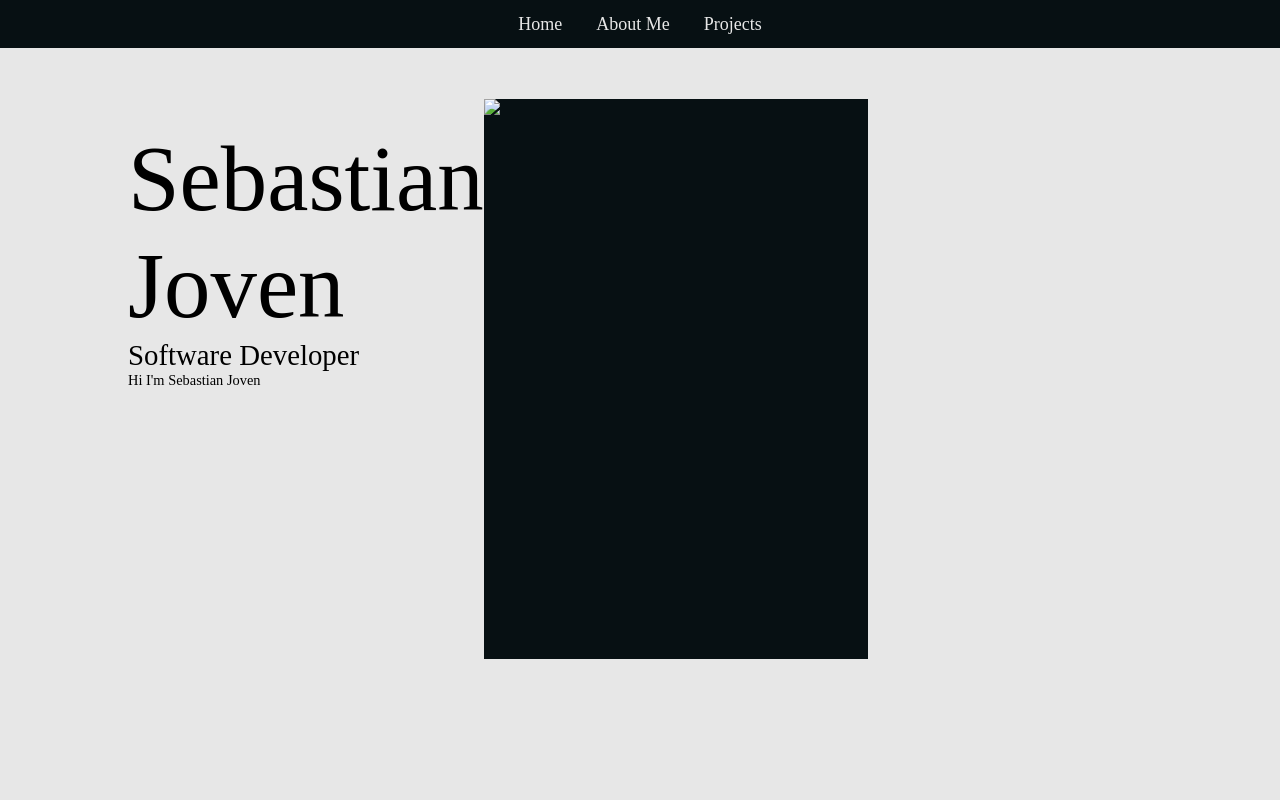
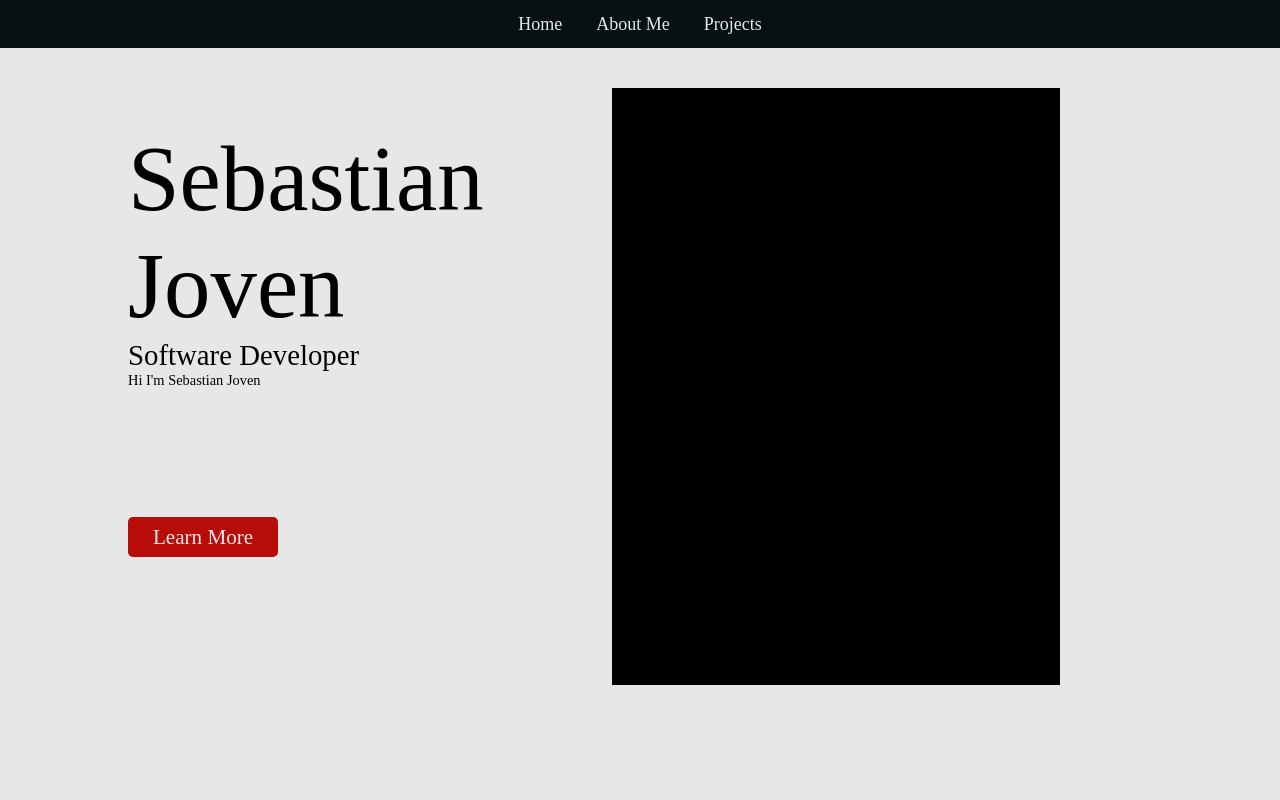
Before and after one commit to AlterDawg/Porfolio-Project, a plain HTML site: page Index.html in a window 1280 px wide. Shown: the top 800 px of the page. Drawn offline with Linux system fonts and the light colour scheme; a web font is replaced by a local one.

Commit message:
fixed horizontal scroll on larger screens

```diff
--- a/Index.html
+++ b/Index.html
@@ -30,10 +30,10 @@
           <div class="description-container">
             <div class="description">Hi I'm Sebastian Joven</div>
           </div>
+          <a href="#"> <div class="button">Learn More</div></a>
         </div>
-        <div class="button"></div>
-        <div class="temp-box">
-          <div class="mainImage"><img src="#" /></div>
+        <div class="mainImage">
+          <img id="img-1" src="assets/PlaceHolder.JPG" />
         </div>
       </div>
       <div id="main-2" class="main"></div>
--- a/style.css
+++ b/style.css
@@ -23,7 +23,7 @@ body {
 }
 .container {
   min-height: 300vh;
-  min-width: 100vw;
+  width: 100%;
   background-color: #e7e7e7;
   display: flex;
 }
@@ -31,11 +31,14 @@ body {
   background-color: #e7e7e7;
   min-height: 100vh;
   display: flex;
+  width: 100%;
+  max-width: 100%;
 }
 .nav {
   background-color: #071013ff;
   height: 6vh;
-  width: 100vw;
+  width: 100%;
+  max-width: 100%;
   display: flex;
   align-items: center;
   justify-content: center;
@@ -49,13 +52,19 @@ body {
   font-size: 18px;
   color: #e7e7e7;
   font-family: Montserrat;
+  margin-bottom: 0.5rem;
+}
+.link:hover {
+  color: red;
+  transition: 0.3s ease-out;
 }
 .footer {
   background-color: #071013ff;
   position: relative;
   height: 6vh;
   clear: both;
-  width: 100vw;
+  width: 100%;
+  max-width: 100%;
 }
 
 a {
@@ -63,10 +72,7 @@ a {
   text-decoration: none;
   margin-bottom: 0.5rem;
 }
-a:hover {
-  color: red;
-  transition: 0.3s ease-out;
-}
+
 .name {
   font-size: calc(6vw + 1em);
   font-family: Montserrat;
@@ -95,16 +101,27 @@ a:hover {
   display: flex;
 }
 .button {
-  background-color: red;
+  background-color: #b80c09ff;
+  border-radius: 5px;
+  text-align: center;
+  margin-top: 16vh;
+  font-size: calc(0.4vw + 1em);
+  width: 150px;
+  height: 40px;
+  line-height: 40px;
+  cursor: pointer;
+  font-family: Montserrat;
+  color: #e7e7e7;
 }
 .button:hover {
   transition: all 0.2s ease 0s;
-  background-color: rgb(255, 96, 96);
+  background-color: red;
 }
-.temp-box {
-  margin-top: 4vw;
-
-  width: 30vw;
-  height: 70vh;
-  background-color: #071013ff;
+#img-1 {
+  width: 35vw;
+  height: auto;
 }
+.mainImage {
+  margin: 5vh 10vw;
+  box-sizing: border-box;
+}
```
Also changed, not shown: assets/PlaceHolder.JPG (added).
